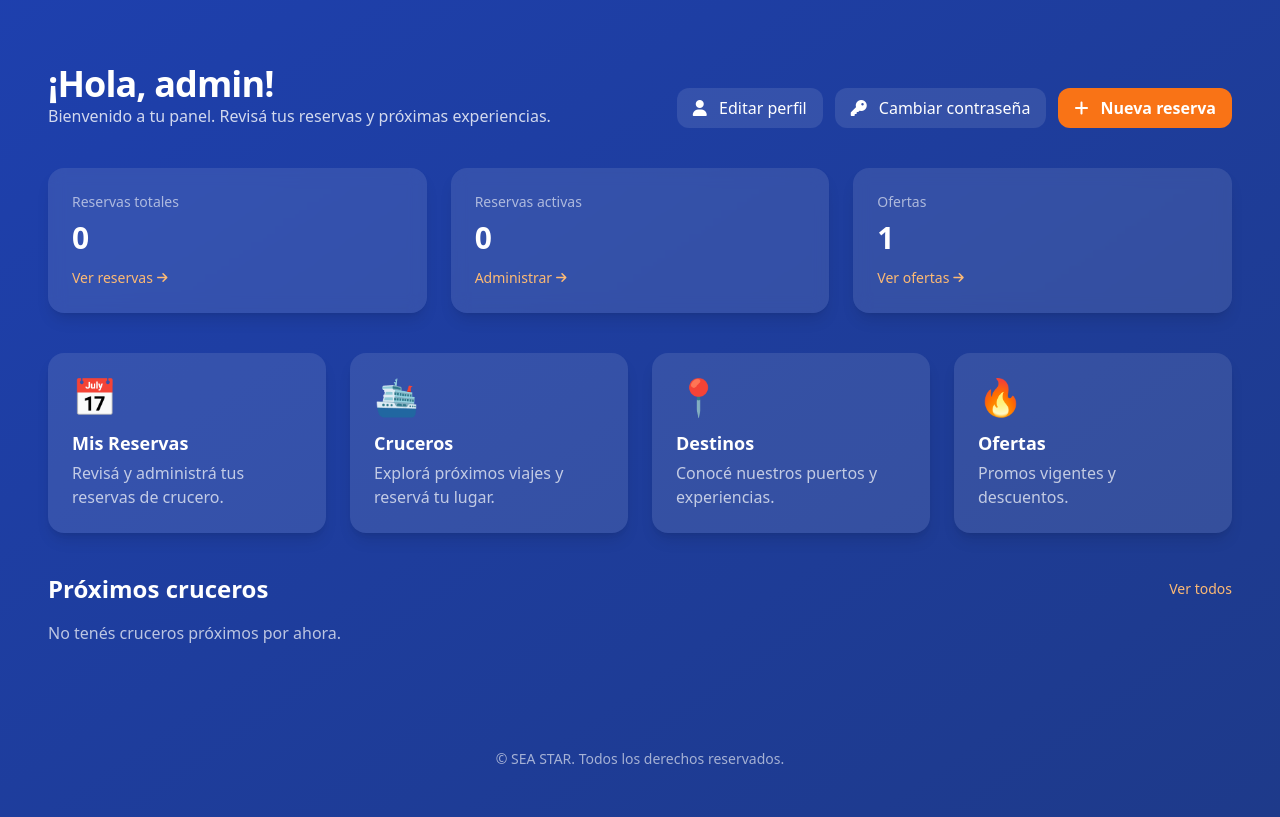
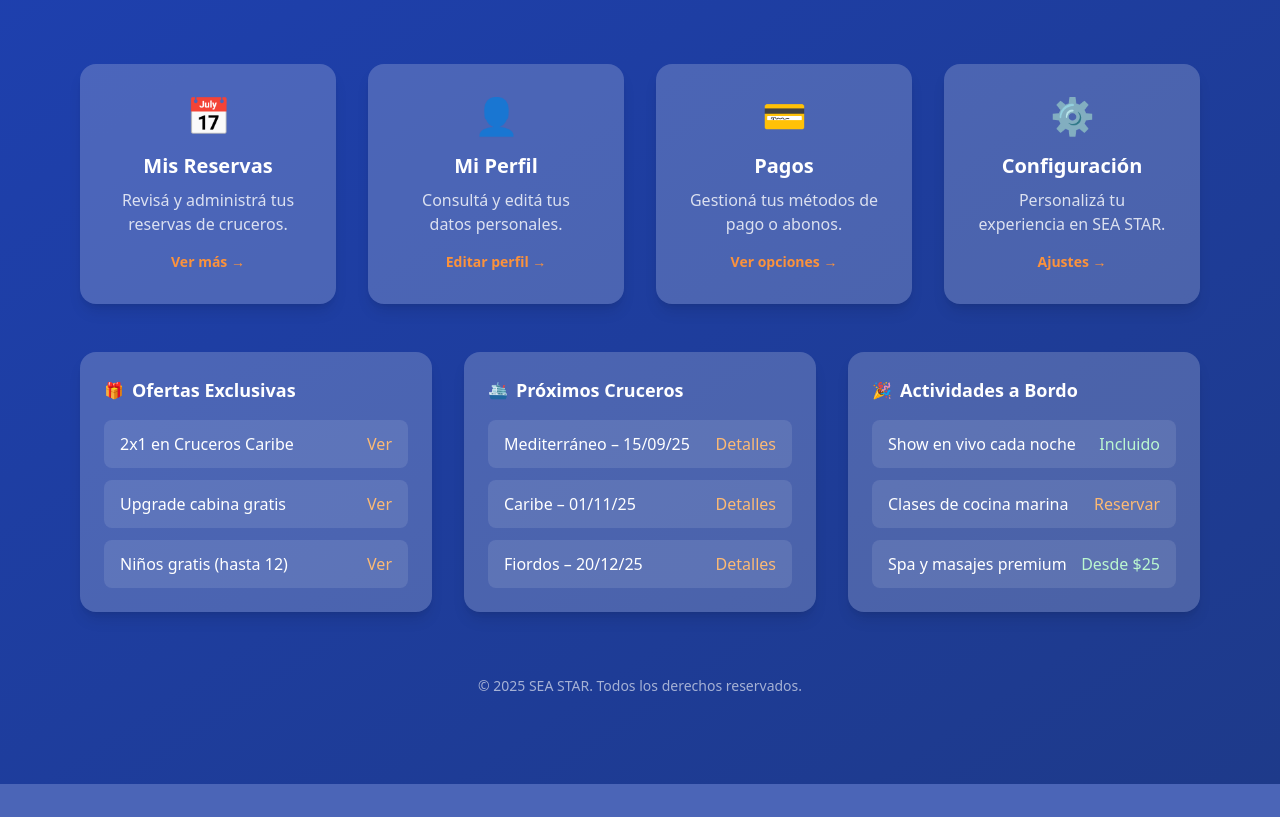
Before and after one commit to Villada-PG3/trabajo-practico-integrador-compania-naviera, a Django app: page /menu/ in a window 1280 px wide. Shown: the part 72-889 px from the top of the page. After the commit the page ends 856 px from the top, so only its background shows below. Run offline with Django 5.2, Linux system fonts and the light colour scheme; a user stored in the database is signed in; data comes from the database, SQL or seed files in the repository; data that the repository does not hold is empty; some libraries are stand-ins or nearby versions.

Commit message:
commit rolo menu user

```diff
--- a/compania_naviera/compania_naviera/templates/menu_user.html
+++ b/compania_naviera/compania_naviera/templates/menu_user.html
@@ -3,119 +3,120 @@
 {% block title %}Panel de Usuario - SEA STAR{% endblock %}
 
 {% block content %}
-<main class="max-w-7xl mx-auto px-4 md:px-6 py-10 space-y-10">
+<main id="panel-usuario" class="max-w-6xl mx-auto px-4 py-10">
+  <h1 class="sr-only">Panel de usuario – SEA STAR</h1>
 
-  <!-- Encabezado -->
-  <header class="flex flex-col md:flex-row md:items-end md:justify-between gap-6">
-    <div>
-      <h1 class="text-3xl md:text-4xl font-extrabold tracking-tight">¡Hola, {{ user.first_name|default:user.username }}!</h1>
-      <p class="text-white/80">Bienvenido a tu panel. Revisá tus reservas y próximas experiencias.</p>
+  <!-- Accesos rápidos -->
+  <section aria-labelledby="accesos-rapidos" class="mb-12">
+    <h2 id="accesos-rapidos" class="sr-only">Accesos rápidos</h2>
+    <div class="grid grid-cols-1 md:grid-cols-2 lg:grid-cols-4 gap-8">
+      <!-- Mis reservas -->
+      <article class="bg-white/20 rounded-2xl shadow-lg p-8 flex flex-col items-center text-center hover:scale-105 transition-transform">
+        <div class="text-white text-4xl mb-4" role="img" aria-label="Calendario">📅</div>
+        <h3 class="text-xl font-semibold mb-2">Mis Reservas</h3>
+        <p class="text-white/80 mb-4">Revisá y administrá tus reservas de cruceros.</p>
+        <a href="{% url 'mis_reservas' %}" class="text-sm text-orange-400 font-semibold hover:underline" aria-label="Ir a Mis Reservas">Ver más →</a>
+      </article>
+
+      <!-- Mi Perfil -->
+      <article class="bg-white/20 rounded-2xl shadow-lg p-8 flex flex-col items-center text-center hover:scale-105 transition-transform">
+        <div class="text-white text-4xl mb-4" role="img" aria-label="Perfil de usuario">👤</div>
+        <h3 class="text-xl font-semibold mb-2">Mi Perfil</h3>
+        <p class="text-white/80 mb-4">Consultá y editá tus datos personales.</p>
+        <a href="{% url 'editar_perfil' %}" class="text-sm text-orange-400 font-semibold hover:underline" aria-label="Editar perfil">Editar perfil →</a>
+      </article>
+
+      <!-- Pagos (placeholder, sin ruta para no romper) -->
+      <article class="bg-white/20 rounded-2xl shadow-lg p-8 flex flex-col items-center text-center hover:scale-105 transition-transform">
+        <div class="text-white text-4xl mb-4" role="img" aria-label="Tarjeta de crédito">💳</div>
+        <h3 class="text-xl font-semibold mb-2">Pagos</h3>
+        <p class="text-white/80 mb-4">Gestioná tus métodos de pago o abonos.</p>
+        <a href="#" class="text-sm text-orange-400 font-semibold hover:underline" aria-label="Opciones de pagos (próximamente)">Ver opciones →</a>
+      </article>
+
+      <!-- Configuración -->
+      <article class="bg-white/20 rounded-2xl shadow-lg p-8 flex flex-col items-center text-center hover:scale-105 transition-transform">
+        <div class="text-white text-4xl mb-4" role="img" aria-label="Engranaje">⚙️</div>
+        <h3 class="text-xl font-semibold mb-2">Configuración</h3>
+        <p class="text-white/80 mb-4">Personalizá tu experiencia en SEA STAR.</p>
+        <a href="{% url 'cambiar_contrasenia' %}" class="text-sm text-orange-400 font-semibold hover:underline" aria-label="Ir a configuración">Ajustes →</a>
+      </article>
     </div>
-    <div class="flex flex-wrap items-center gap-3">
-      <a href="{% url 'editar_perfil' %}" class="px-4 py-2 rounded-xl bg-white/10 hover:bg-white/20 transition">
-        <i class="fa fa-user mr-2"></i> Editar perfil
-      </a>
-      <a href="{% url 'cambiar_contrasenia' %}" class="px-4 py-2 rounded-xl bg-white/10 hover:bg-white/20 transition">
-        <i class="fa fa-key mr-2"></i> Cambiar contraseña
-      </a>
-      <a href="{% url 'crear_reserva' %}" class="px-4 py-2 rounded-xl bg-orange-500 hover:bg-orange-600 transition font-semibold">
-        <i class="fa fa-plus mr-2"></i> Nueva reserva
-      </a>
-    </div>
-  </header>
-
-  <!-- KPI Cards (3 columnas) -->
-  <section class="grid grid-cols-1 sm:grid-cols-3 gap-6">
-    <article class="bg-white/10 backdrop-blur rounded-2xl p-6 shadow-lg">
-      <div class="text-sm text-white/60">Reservas totales</div>
-      <div class="mt-2 text-3xl font-bold">{{ reservas_total|default:0 }}</div>
-      <a href="{% url 'mis_reservas' %}" class="text-sm mt-3 inline-flex items-center gap-1 hover:underline text-orange-300">
-        Ver reservas <i class="fa fa-arrow-right text-xs"></i>
-      </a>
-    </article>
-
-    <article class="bg-white/10 backdrop-blur rounded-2xl p-6 shadow-lg">
-      <div class="text-sm text-white/60">Reservas activas</div>
-      <div class="mt-2 text-3xl font-bold">{{ reservas_activas|default:0 }}</div>
-      <a href="{% url 'mis_reservas' %}" class="text-sm mt-3 inline-flex items-center gap-1 hover:underline text-orange-300">
-        Administrar <i class="fa fa-arrow-right text-xs"></i>
-      </a>
-    </article>
-
-    <article class="bg-white/10 backdrop-blur rounded-2xl p-6 shadow-lg">
-      <div class="text-sm text-white/60">Ofertas</div>
-      <div class="mt-2 text-3xl font-bold">
-        {{ ofertas_destacadas|length|default:0 }}
-      </div>
-      <a href="{% url 'ofertas' %}" class="text-sm mt-3 inline-flex items-center gap-1 hover:underline text-orange-300">
-        Ver ofertas <i class="fa fa-arrow-right text-xs"></i>
-      </a>
-    </article>
   </section>
 
-  <!-- Accesos rápidos -->
-  <section class="grid grid-cols-1 md:grid-cols-3 lg:grid-cols-4 gap-6">
-    <a href="{% url 'mis_reservas' %}" class="group bg-white/10 hover:bg-white/20 rounded-2xl p-6 shadow-lg transition">
-      <div class="text-4xl mb-3">📅</div>
-      <h3 class="text-lg font-semibold mb-1">Mis Reservas</h3>
-      <p class="text-white/70">Revisá y administrá tus reservas de crucero.</p>
-    </a>
+  <!-- Novedades -->
+  <section aria-labelledby="novedades" class="grid grid-cols-1 lg:grid-cols-3 gap-8">
+    <h2 id="novedades" class="sr-only">Información y novedades</h2>
 
-    <a href="{% url 'cruceros' %}" class="group bg-white/10 hover:bg-white/20 rounded-2xl p-6 shadow-lg transition">
-      <div class="text-4xl mb-3">🛳️</div>
-      <h3 class="text-lg font-semibold mb-1">Cruceros</h3>
-      <p class="text-white/70">Explorá próximos viajes y reservá tu lugar.</p>
-    </a>
+    <!-- Ofertas -->
+    <aside class="bg-white/20 rounded-2xl shadow-lg p-6">
+      <header class="flex items-center gap-2 mb-4">
+        <span aria-hidden="true">🎁</span>
+        <h3 class="text-lg font-semibold">Ofertas Exclusivas</h3>
+      </header>
+      <ul class="space-y-3">
+        <li class="bg-white/10 rounded-lg px-4 py-3 flex justify-between items-center">
+          <span>2x1 en Cruceros Caribe</span>
+          <a href="{% url 'ofertas' %}" class="text-orange-300 hover:underline">Ver</a>
+        </li>
+        <li class="bg-white/10 rounded-lg px-4 py-3 flex justify-between items-center">
+          <span>Upgrade cabina gratis</span>
+          <a href="{% url 'ofertas' %}" class="text-orange-300 hover:underline">Ver</a>
+        </li>
+        <li class="bg-white/10 rounded-lg px-4 py-3 flex justify-between items-center">
+          <span>Niños gratis (hasta 12)</span>
+          <a href="{% url 'ofertas' %}" class="text-orange-300 hover:underline">Ver</a>
+        </li>
+      </ul>
+    </aside>
 
-    <a href="{% url 'destinos' %}" class="group bg-white/10 hover:bg-white/20 rounded-2xl p-6 shadow-lg transition">
-      <div class="text-4xl mb-3">📍</div>
-      <h3 class="text-lg font-semibold mb-1">Destinos</h3>
-      <p class="text-white/70">Conocé nuestros puertos y experiencias.</p>
-    </a>
+    <!-- Próximos cruceros -->
+    <section class="bg-white/20 rounded-2xl shadow-lg p-6">
+      <header class="flex items-center gap-2 mb-4">
+        <span aria-hidden="true">🛳️</span>
+        <h3 class="text-lg font-semibold">Próximos Cruceros</h3>
+      </header>
+      <ul class="space-y-3">
+        <li class="bg-white/10 rounded-lg px-4 py-3 flex justify-between items-center">
+          <span>Mediterráneo – 15/09/25</span>
+          <a href="{% url 'cruceros' %}" class="text-orange-300 hover:underline">Detalles</a>
+        </li>
+        <li class="bg-white/10 rounded-lg px-4 py-3 flex justify-between items-center">
+          <span>Caribe – 01/11/25</span>
+          <a href="{% url 'cruceros' %}" class="text-orange-300 hover:underline">Detalles</a>
+        </li>
+        <li class="bg-white/10 rounded-lg px-4 py-3 flex justify-between items-center">
+          <span>Fiordos – 20/12/25</span>
+          <a href="{% url 'cruceros' %}" class="text-orange-300 hover:underline">Detalles</a>
+        </li>
+      </ul>
+    </section>
 
-    <a href="{% url 'ofertas' %}" class="group bg-white/10 hover:bg-white/20 rounded-2xl p-6 shadow-lg transition">
-      <div class="text-4xl mb-3">🔥</div>
-      <h3 class="text-lg font-semibold mb-1">Ofertas</h3>
-      <p class="text-white/70">Promos vigentes y descuentos.</p>
-    </a>
+    <!-- Actividades -->
+    <section class="bg-white/20 rounded-2xl shadow-lg p-6">
+      <header class="flex items-center gap-2 mb-4">
+        <span aria-hidden="true">🎉</span>
+        <h3 class="text-lg font-semibold">Actividades a Bordo</h3>
+      </header>
+      <ul class="space-y-3">
+        <li class="bg-white/10 rounded-lg px-4 py-3 flex justify-between items-center">
+          <span>Show en vivo cada noche</span>
+          <span class="text-green-200">Incluido</span>
+        </li>
+        <li class="bg-white/10 rounded-lg px-4 py-3 flex justify-between items-center">
+          <span>Clases de cocina marina</span>
+          <a href="{% url 'crear_reserva' %}" class="text-orange-300 hover:underline">Reservar</a>
+        </li>
+        <li class="bg-white/10 rounded-lg px-4 py-3 flex justify-between items-center">
+          <span>Spa y masajes premium</span>
+          <a href="{% url 'contacto' %}" class="text-green-200 hover:underline">Desde $25</a>
+        </li>
+      </ul>
+    </section>
   </section>
 
-  <!-- Próximos cruceros -->
-  <section>
-    <div class="flex items-center justify-between mb-4">
-      <h2 class="text-2xl font-bold">Próximos cruceros</h2>
-      <a href="{% url 'cruceros' %}" class="text-sm text-orange-300 hover:underline">Ver todos</a>
-    </div>
-
-    {% if proximos_cruceros %}
-      <div class="grid grid-cols-1 md:grid-cols-2 lg:grid-cols-3 gap-6">
-        {% for px in proximos_cruceros %}
-          <article class="bg-white/10 rounded-2xl overflow-hidden shadow-lg">
-            <div class="aspect-[16/9] bg-white/5 flex items-center justify-center text-5xl">🛳️</div>
-            <div class="p-5 space-y-2">
-              <h3 class="font-semibold text-lg">{{ px.nombre }}</h3>
-              <p class="text-white/70">{{ px.fecha }}</p>
-              <p class="text-white/80">Navío: {{ px.navio_nombre|default:"(sin asignar)" }}</p>
-
-              {% if px.navio_id %}
-                <a href="{% url 'navio_detail' px.navio_id %}" class="inline-flex items-center gap-2 text-orange-300 hover:underline">
-                  Ver detalles <i class="fa fa-arrow-right text-xs"></i>
-                </a>
-              {% else %}
-                <span class="text-white/50 text-sm">Sin navío asignado</span>
-              {% endif %}
-            </div>
-          </article>
-        {% endfor %}
-      </div>
-    {% else %}
-      <p class="text-white/70">No tenés cruceros próximos por ahora.</p>
-    {% endif %}
-  </section>
-
+  <footer class="text-center text-sm text-white/60 mt-16 mb-6">
+    &copy; 2025 SEA STAR. Todos los derechos reservados.
+  </footer>
 </main>
-
-<footer class="text-center text-sm text-white/60 mt-16 mb-6">
-  &copy; {{ now|date:"Y" }} SEA STAR. Todos los derechos reservados.
-</footer>
 {% endblock %}
```
